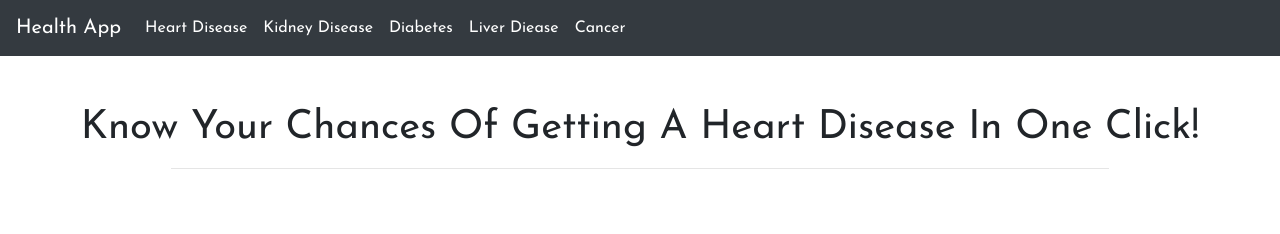
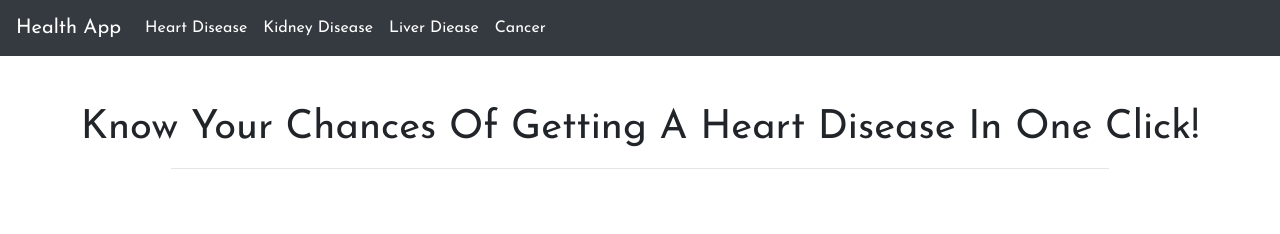
Before and after one commit to Sagar-Gyanchandani/HA_Heart, a Flask app: page /heart in a window 1280 px wide. Shown: the top 234 px of the page. Run offline with Flask 2, Linux system fonts and the light colour scheme; some libraries are stand-ins or nearby versions.

Commit message:
Update heart.html

```diff
--- a/templates/heart.html
+++ b/templates/heart.html
@@ -43,9 +43,7 @@
             <li class="nav-item active">
               <a class="nav-link" href="https://health-care-kidney.herokuapp.com/kidney">Kidney Disease</a>
             </li>
-            <li class="nav-item active">
-              <a class="nav-link" href="https://health-care-diabetes.herokuapp.com/diabetes">Diabetes</a>
-            </li>
+
             <li class="nav-item active">
               <a class="nav-link" href="https://health-care-liver.herokuapp.com/liver">Liver Diease</a>
             </li>
```
